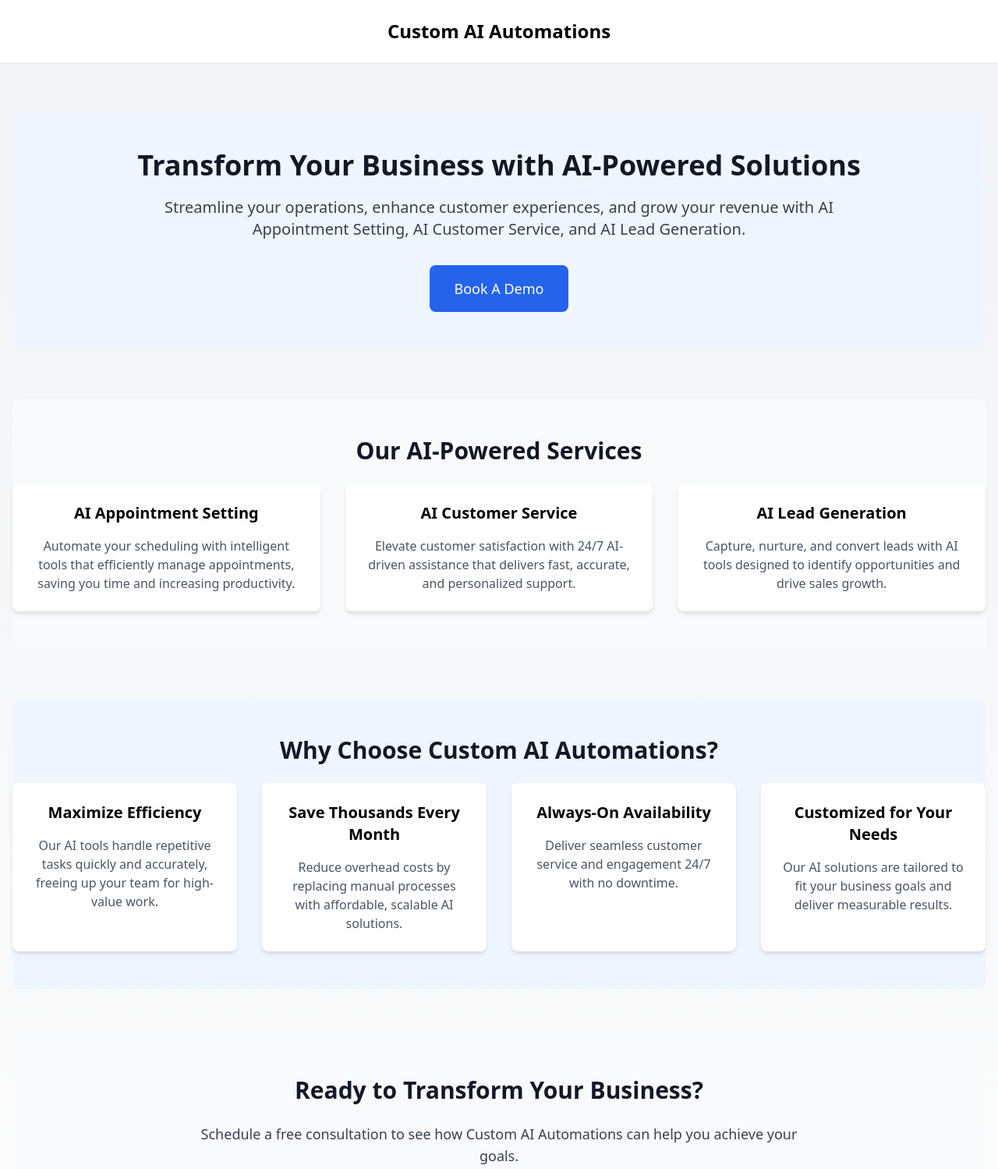
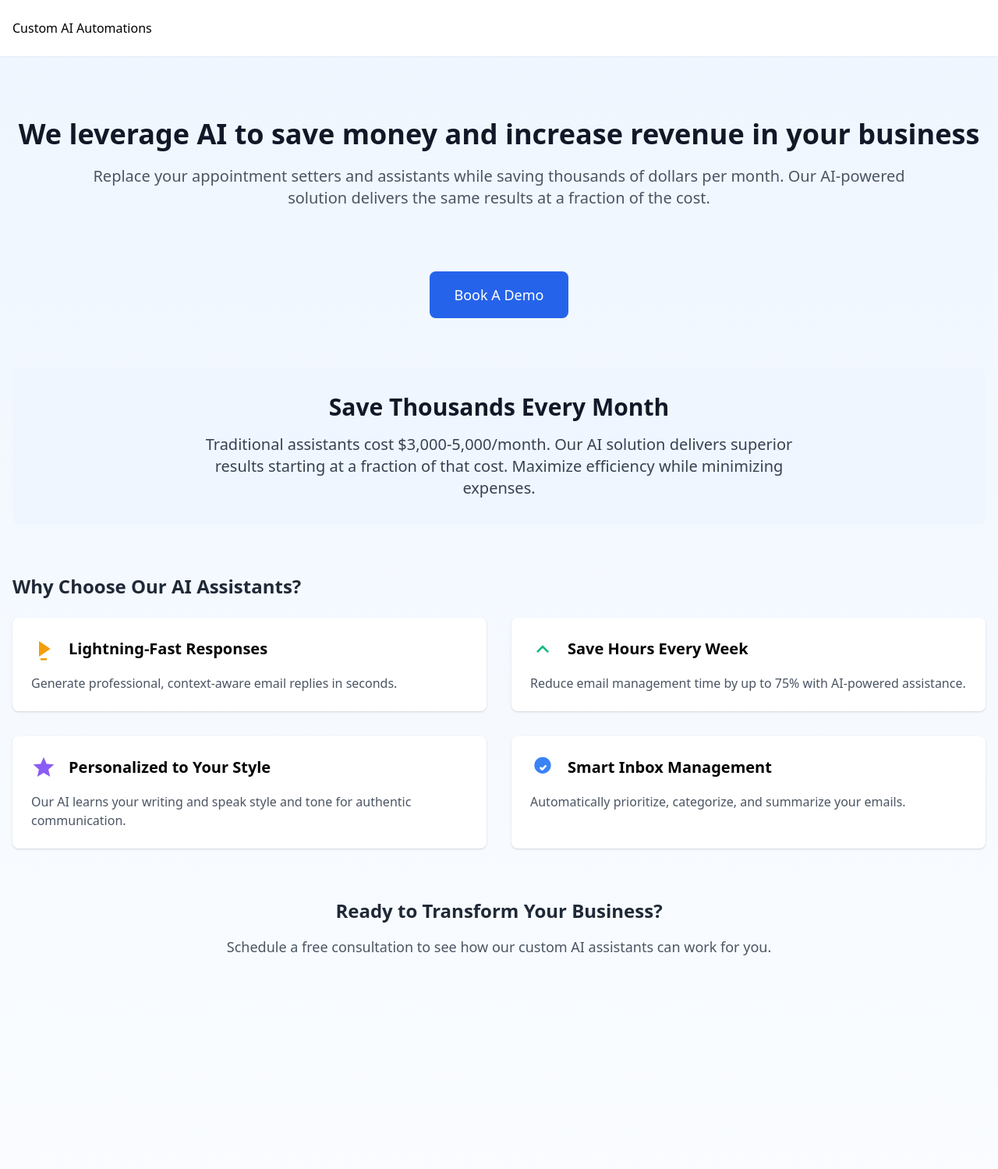
Before and after one commit to zacwillmington/ai-email, a plain HTML site: page index.html in a window 1280 px wide. Shown: the top 1499 px of the page at 78% size. Drawn offline with nearby package versions, Linux system fonts and the light colour scheme; a script that the page names is missing.

Commit message:
Update index.html

```diff
--- a/index.html
+++ b/index.html
@@ -11,101 +11,95 @@
     }
   </style>
 </head>
-<body class="min-h-screen bg-gradient-to-b from-gray-100 to-white">
+<body class="min-h-screen bg-gradient-to-b from-blue-50 to-white">
   <header class="bg-white shadow-sm">
-    <div class="container mx-auto px-4 py-6 text-center">
-      <h1 class="text-2xl font-bold">Custom AI Automations</h1>
+    <div class="container mx-auto px-4 py-6 flex items-center gap-4">
+      Custom AI Automations
     </div>
   </header>
 
-  <main class="container mx-auto px-4 py-16">
-    <!-- Hero Section -->
-    <section class="text-center mb-16 bg-blue-50 py-12 rounded-lg">
+  <main class="container mx-auto px-4 py-20">
+    <section class="text-center mb-16">
       <h2 class="text-4xl font-extrabold text-gray-900 mb-5">
-        Transform Your Business with AI-Powered Solutions
+        We leverage AI to save money and
+           increase revenue in your business
       </h2>
-      <p class="text-xl text-gray-700 mx-auto max-w-4xl mb-8">
-        Streamline your operations, enhance customer experiences, and grow your revenue with AI Appointment Setting, AI Customer Service, and AI Lead Generation.
+      <p class="text-xl text-gray-600 mb-20 ml-20 mr-20">
+        Replace your appointment setters and assistants while saving thousands of dollars per month. Our AI-powered solution delivers the same results at a fraction of the cost.
       </p>
-      <button class="text-lg px-8 py-4 bg-blue-600 text-white rounded-lg hover:bg-blue-700">
+      <button class="text-lg px-8 py-4 bg-blue-600 text-white rounded-lg hover:bg-blue-700" onclick="scrollToCalendly()">
         Book A Demo
       </button>
     </section>
 
-    <!-- Services Section -->
-    <section class="text-center mb-16 bg-gray-50 py-12 rounded-lg">
-      <h3 class="text-3xl font-bold text-gray-900 mb-6">Our AI-Powered Services</h3>
-      <div class="grid md:grid-cols-3 gap-8">
-        <div class="bg-white shadow-md rounded-lg p-6">
-          <h4 class="text-xl font-semibold mb-4">AI Appointment Setting</h4>
-          <p class="text-gray-600">
-            Automate your scheduling with intelligent tools that efficiently manage appointments, saving you time and increasing productivity.
-          </p>
+    <section class="text-center mb-16 bg-blue-50 rounded-lg p-8">
+      <h3 class="text-3xl font-bold text-gray-900 mb-4">Save Thousands Every Month</h3>
+      <p class="text-xl text-gray-700 max-w-3xl mx-auto">
+        Traditional assistants cost $3,000-5,000/month. Our AI solution delivers superior results starting at a fraction of that cost. Maximize efficiency while minimizing expenses.
+      </p>
+    </section>
+
+    <section class="mb-16">
+      <h3 class="text-2xl font-bold text-gray-800 mb-6">Why Choose Our AI Assistants?</h3>
+      <div class="grid md:grid-cols-2 gap-8">
+        <div class="bg-white shadow rounded-lg p-6">
+          <div class="flex items-center mb-4">
+            <svg class="h-8 w-8 text-yellow-500" fill="currentColor" xmlns="http://www.w3.org/2000/svg" viewBox="0 0 24 24"><path d="M9 21h6v2H9v-2z"/><path fill="none" d="M0 0h24v24H0z"/><path d="M7.5 4.5v15l11-7.5-11-7.5z"/></svg>
+            <h4 class="text-xl font-semibold ml-4">Lightning-Fast Responses</h4>
+          </div>
+          <p class="text-gray-600">Generate professional, context-aware email replies in seconds.</p>
         </div>
-        <div class="bg-white shadow-md rounded-lg p-6">
-          <h4 class="text-xl font-semibold mb-4">AI Customer Service</h4>
-          <p class="text-gray-600">
-            Elevate customer satisfaction with 24/7 AI-driven assistance that delivers fast, accurate, and personalized support.
-          </p>
+
+        <div class="bg-white shadow rounded-lg p-6">
+          <div class="flex items-center mb-4">
+            <svg class="h-8 w-8 text-green-500" fill="currentColor" xmlns="http://www.w3.org/2000/svg" viewBox="0 0 24 24"><path d="M12 8.414l6 6-1.414 1.414L12 11.243l-4.586 4.585L6 14.414l6-6z"/></svg>
+            <h4 class="text-xl font-semibold ml-4">Save Hours Every Week</h4>
+          </div>
+          <p class="text-gray-600">Reduce email management time by up to 75% with AI-powered assistance.</p>
         </div>
-        <div class="bg-white shadow-md rounded-lg p-6">
-          <h4 class="text-xl font-semibold mb-4">AI Lead Generation</h4>
-          <p class="text-gray-600">
-            Capture, nurture, and convert leads with AI tools designed to identify opportunities and drive sales growth.
-          </p>
+
+        <div class="bg-white shadow rounded-lg p-6">
+          <div class="flex items-center mb-4">
+            <svg class="h-8 w-8 text-purple-500" fill="currentColor" xmlns="http://www.w3.org/2000/svg" viewBox="0 0 24 24"><path d="M12 17.27L18.18 21l-1.64-7.03L22 9.24l-7.19-.61L12 2 9.19 8.63 2 9.24l5.46 4.73L5.82 21z"/></svg>
+            <h4 class="text-xl font-semibold ml-4">Personalized to Your Style</h4>
+          </div>
+          <p class="text-gray-600">Our AI learns your writing and speak style and tone for authentic communication.</p>
+        </div>
+
+        <div class="bg-white shadow rounded-lg p-6">
+          <div class="flex items-center mb-4">
+            <svg class="h-8 w-8 text-blue-500" fill="currentColor" xmlns="http://www.w3.org/2000/svg" viewBox="0 0 24 24"><path d="M0 0h24v24H0V0z" fill="none"/><path d="M12 2c-4.42 0-8 3.58-8 8 0 4.41 3.59 8 8 8 4.41 0 8-3.59 8-8 0-4.42-3.58-8-8-8zm3.46 9.53l-3.19 3.19c-.39.39-1.02.39-1.42 0l-1.42-1.42c-.39-.39-.39-1.03 0-1.42.39-.39 1.03-.39 1.42 0l.71.71 2.48-2.48c.39-.39 1.03-.39 1.42 0 .38.39.38 1.02-.01 1.42z"/></svg>
+            <h4 class="text-xl font-semibold ml-4">Smart Inbox Management</h4>
+          </div>
+          <p class="text-gray-600">Automatically prioritize, categorize, and summarize your emails.</p>
         </div>
       </div>
     </section>
 
-    <!-- Benefits Section -->
-    <section class="text-center mb-16 bg-blue-50 py-12 rounded-lg">
-      <h3 class="text-3xl font-bold text-gray-900 mb-6">Why Choose Custom AI Automations?</h3>
-      <div class="grid md:grid-cols-2 lg:grid-cols-4 gap-8">
-        <div class="bg-white shadow-md rounded-lg p-6">
-          <h4 class="text-xl font-semibold mb-4">Maximize Efficiency</h4>
-          <p class="text-gray-600">
-            Our AI tools handle repetitive tasks quickly and accurately, freeing up your team for high-value work.
-          </p>
-        </div>
-        <div class="bg-white shadow-md rounded-lg p-6">
-          <h4 class="text-xl font-semibold mb-4">Save Thousands Every Month</h4>
-          <p class="text-gray-600">
-            Reduce overhead costs by replacing manual processes with affordable, scalable AI solutions.
-          </p>
-        </div>
-        <div class="bg-white shadow-md rounded-lg p-6">
-          <h4 class="text-xl font-semibold mb-4">Always-On Availability</h4>
-          <p class="text-gray-600">
-            Deliver seamless customer service and engagement 24/7 with no downtime.
-          </p>
-        </div>
-        <div class="bg-white shadow-md rounded-lg p-6">
-          <h4 class="text-xl font-semibold mb-4">Customized for Your Needs</h4>
-          <p class="text-gray-600">
-            Our AI solutions are tailored to fit your business goals and deliver measurable results.
-          </p>
-        </div>
-      </div>
-    </section>
-
-    <!-- Call to Action Section -->
-    <section class="text-center mb-16 bg-gray-50 py-12 rounded-lg" id="calendly">
-      <h3 class="text-3xl font-bold text-gray-900 mb-6">Ready to Transform Your Business?</h3>
-      <p class="text-lg text-gray-700 mx-auto max-w-3xl mb-8">
-        Schedule a free consultation to see how Custom AI Automations can help you achieve your goals.
+    <section class="mb-16 text-center" id="calendly">
+      <h3 class="text-2xl font-bold text-gray-800 mb-4">Ready to Transform Your Business?</h3>
+      <p class="text-lg text-gray-600 mb-8">
+        Schedule a free consultation to see how our custom AI assistants can work for you.
       </p>
-      <!-- Calendly Widget -->
-      <div class="calendly-inline-widget" data-url="https://calendly.com/zac-kpde/custom-ai-automations" style="min-width:320px;height:700px;"></div>
+      <!-- Calendly inline widget begin -->
+      <div class="calendly-inline-widget" data-url="https://calendly.com/zac-kpde/custom-ai-automations-ai-email-system-call-clone" style="min-width:320px;height:700px;"></div>
       <script type="text/javascript" src="https://assets.calendly.com/assets/external/widget.js" async></script>
+      <!-- Calendly inline widget end -->
     </section>
   </main>
 
   <footer class="bg-gray-50 border-t">
-    <div class="container mx-auto px-4 py-8 text-center">
-      <p class="text-gray-600">
+    <div class="container mx-auto px-4 py-8">
+      <p class="text-center text-gray-600">
         © 2023 Custom AI Automations. All rights reserved.
       </p>
     </div>
   </footer>
+
+  <script>
+    function scrollToCalendly() {
+      document.getElementById('calendly').scrollIntoView({ behavior: 'smooth' });
+    }
+  </script>
 </body>
 </html>
```
